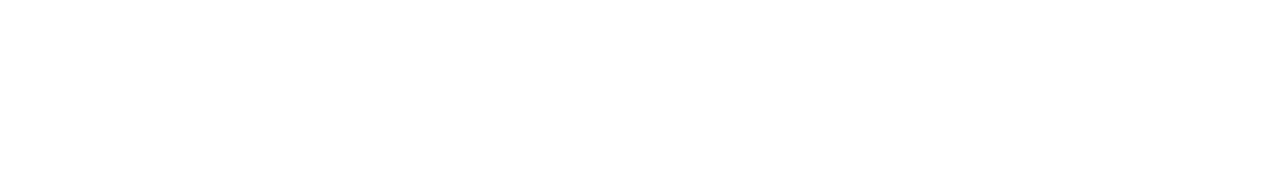
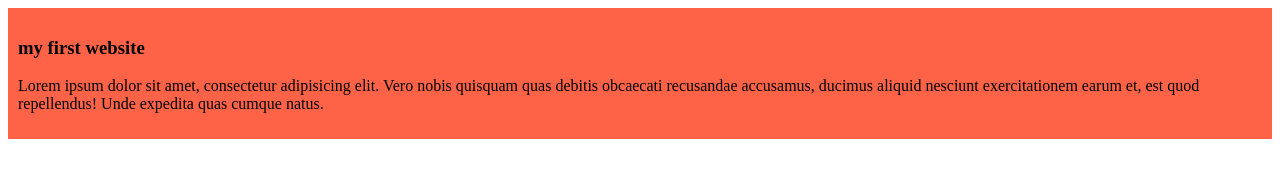
Before and after one commit to Mehedi4p/my-simple-website, a plain HTML site: page index.html in a window 1280 px wide. Drawn offline with Linux system fonts and the light colour scheme.

Commit message:
added the first blog

```diff
--- a/index.html
+++ b/index.html
@@ -4,8 +4,12 @@
     <meta charset="UTF-8">
     <meta name="viewport" content="width=device-width, initial-scale=1.0">
     <title>my simple website</title>
+    <link rel="stylesheet" href="styles/blog.css">
 </head>
 <body>
-
+    <div>
+        <h3>my first website</h3>
+        <p>Lorem ipsum dolor sit amet, consectetur adipisicing elit. Vero nobis quisquam quas debitis obcaecati recusandae accusamus, ducimus aliquid nesciunt exercitationem earum et, est quod repellendus! Unde expedita quas cumque natus.</p>
+    </div>
 </body>
 </html>
--- /dev/null
+++ b/styles/blog.css
@@ -0,0 +1,4 @@
+div{
+    background-color: tomato;
+    padding: 10px;
+}
```
